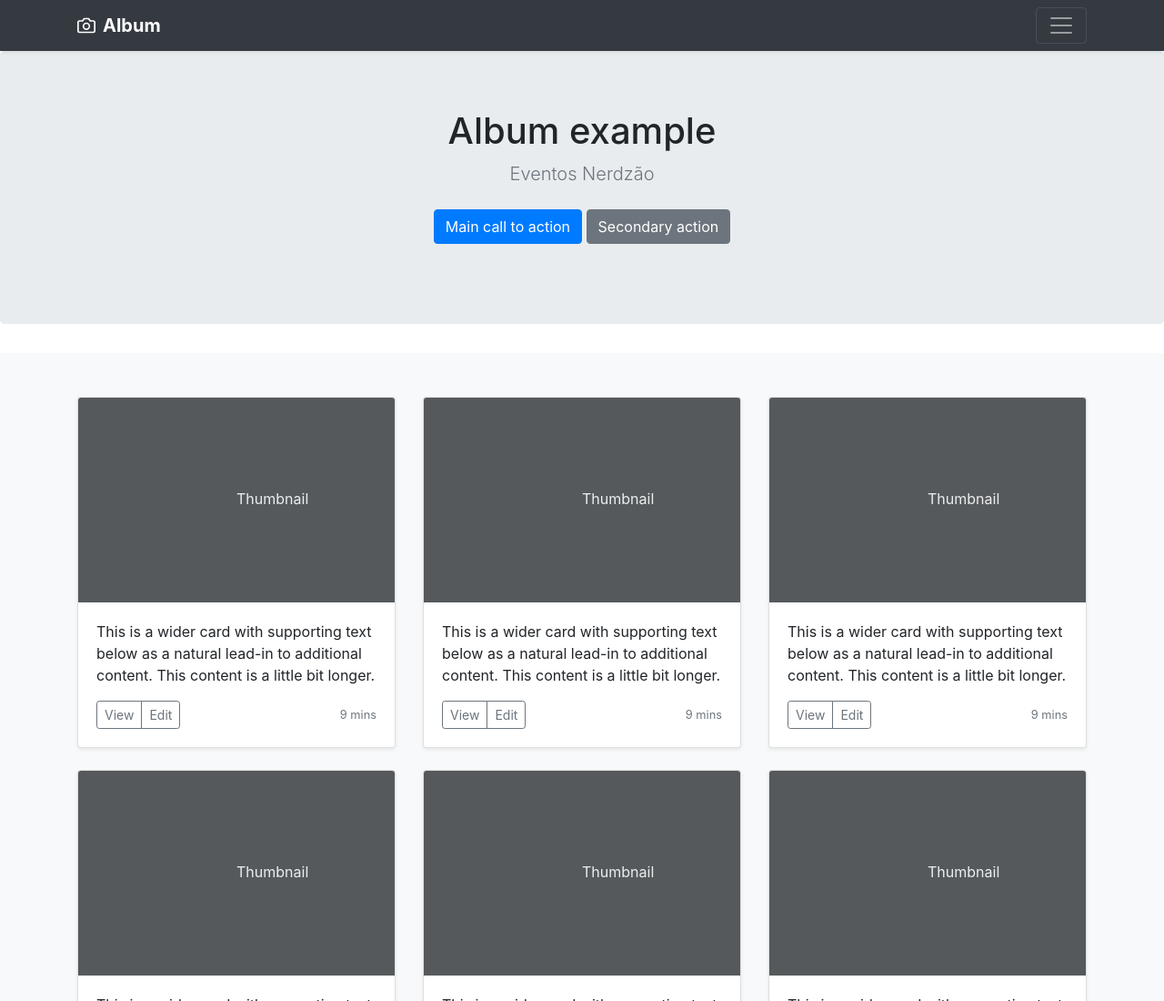
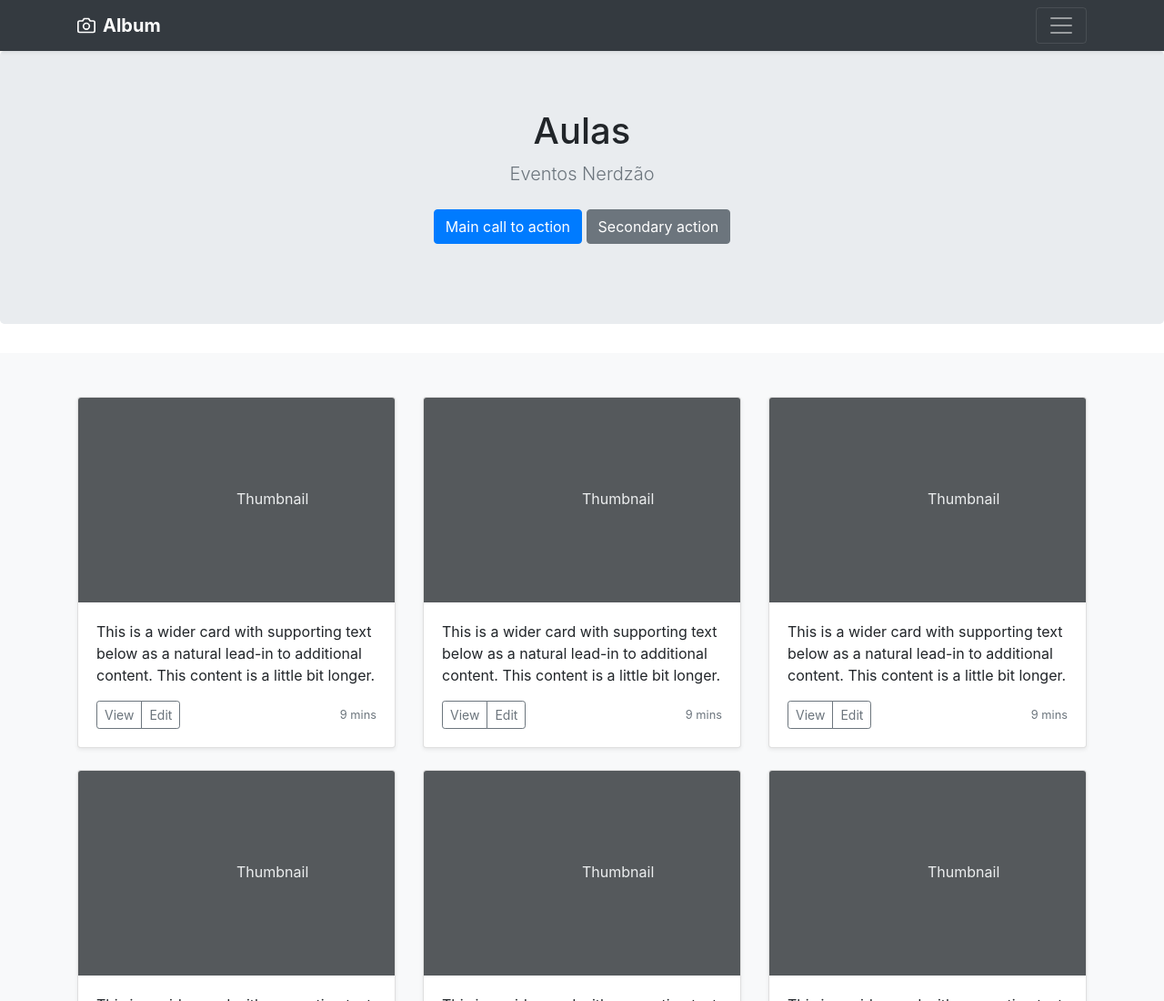
Before and after one commit to brunamanso/desbravando-git, a plain HTML site: page index.html in a window 1280 px wide. Shown: the top 1100 px of the page at 91% size. Drawn offline with nearby package versions, Linux system fonts and the light colour scheme.

Commit message:
alteraçao album

```diff
--- a/index.html
+++ b/index.html
@@ -48,7 +48,7 @@
 
   <section class="jumbotron text-center">
     <div class="container">
-      <h1 class="jumbotron-heading">Album example</h1>
+      <h1 class="jumbotron-heading">Aulas</h1>
       <p class="lead text-muted">Eventos Nerdzão</p>
       <p>
         <a href="#" class="btn btn-primary my-2">Main call to action</a>
```
